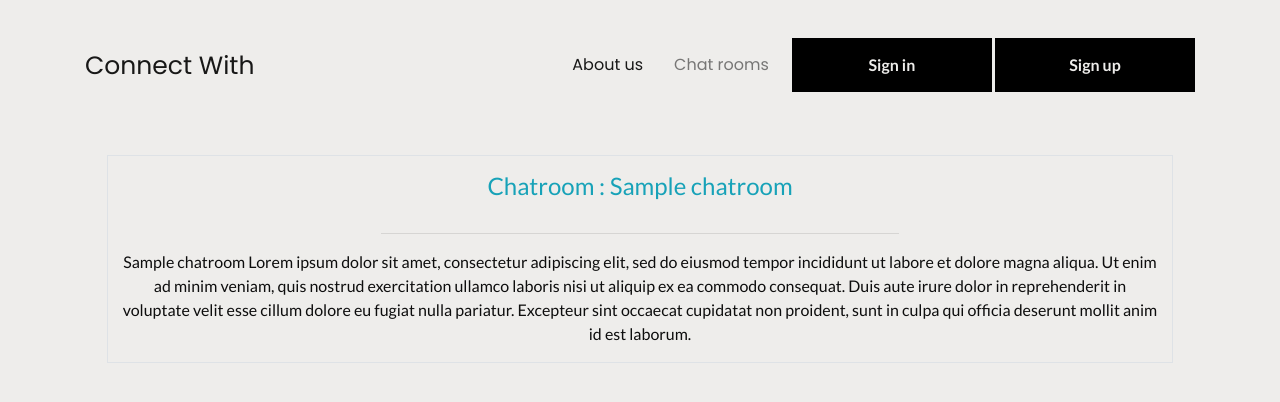
After one commit to trevthedev777/together-hackathon-june-22, a Django app: page /chatrooms/chatroom/1/ in a window 1280 px wide. The commit adds this page. Shown: the top 402 px of the page. Run offline with Django 3.2, Linux system fonts and the light colour scheme; tables that the repository leaves empty hold one stand-in row (values such as "Sample post"); parts of the project's set-up code (start-up, migrations or seed data) failed here and were passed over; some libraries are stand-ins or nearby versions.

Commit message:
Add chatroom detail page (#69)

```diff
--- /dev/null
+++ b/chatrooms/templates/chatrooms/chatroom_detail.html
@@ -0,0 +1,22 @@
+{% extends 'base.html' %}
+{% load static %}
+
+{% block content %}
+<div class="container-fluid my-4">
+    <div class="row">
+        <div class="col-10 offset-1 border text-center">
+            <h4 class="text-center py-3 text-info">
+                Chatroom : {{ chatroom.name }}
+            </h4>
+            <hr class="w-50">
+            <p>{{ chatroom.subject }}
+                Lorem ipsum dolor sit amet, consectetur adipiscing elit, sed do eiusmod tempor incididunt ut labore et
+                dolore magna aliqua. Ut enim ad minim veniam, quis nostrud exercitation ullamco laboris nisi ut aliquip
+                ex ea commodo consequat. Duis aute irure dolor in reprehenderit in voluptate velit esse cillum dolore eu
+                fugiat nulla pariatur. Excepteur sint occaecat cupidatat non proident, sunt in culpa qui officia
+                deserunt mollit anim id est laborum.
+            </p>
+        </div>
+    </div>
+</div>
+{% endblock %}
--- a/chatrooms/urls.py
+++ b/chatrooms/urls.py
@@ -4,5 +4,6 @@ from . import views
 
 urlpatterns = [
     path('', views.chatrooms, name='chatrooms'),
+    path('chatroom/<int:chatroom_id>/', views.chatroom_detail, name='chatroom_detail'),
 
 ]
--- a/chatrooms/views.py
+++ b/chatrooms/views.py
@@ -1,4 +1,5 @@
-from django.shortcuts import render
+from django.shortcuts import (
+    get_object_or_404, redirect, render, reverse)
 from .models import Chatroom
 from .forms import AddChatroomForm
 
@@ -30,3 +31,18 @@ def chatrooms(request):
     }
 
     return render(request, template, context)
+
+
+def chatroom_detail(request, chatroom_id):
+    """
+    A view to present the chatroms' content and hold the
+    comment forms
+    """
+
+    chatroom = get_object_or_404(Chatroom, pk=chatroom_id)
+    template = 'chatrooms/chatroom_detail.html'
+    context = {
+        'chatroom' : chatroom,
+    }
+
+    return render(request, template, context)
--- a/static/css/base.css
+++ b/static/css/base.css
@@ -19,9 +19,9 @@ h3 {
     color: #6a9eb0;
 }
 
-p {
+/* p {
     max-width: 60ch;
-}
+} */
 
 /* --------------------------Nav bar */
 .site-nav {
```
Also changed, not shown: chatrooms/templates/chatrooms/chatrooms.html (+13 -9 lines), README.md.
